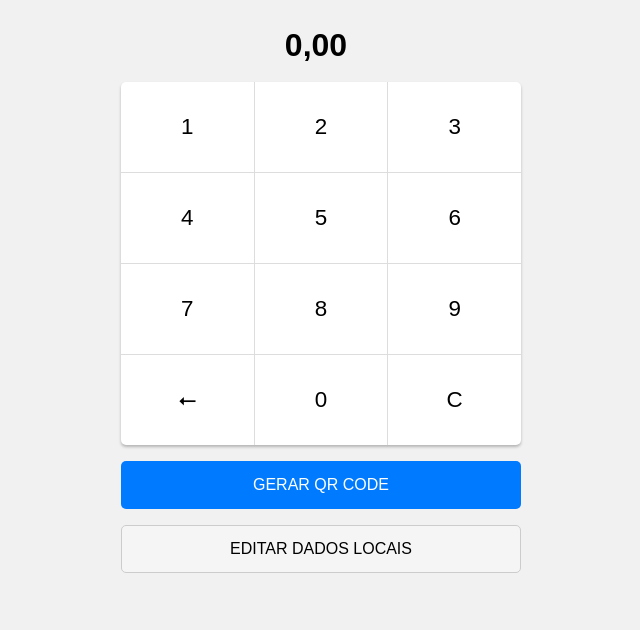
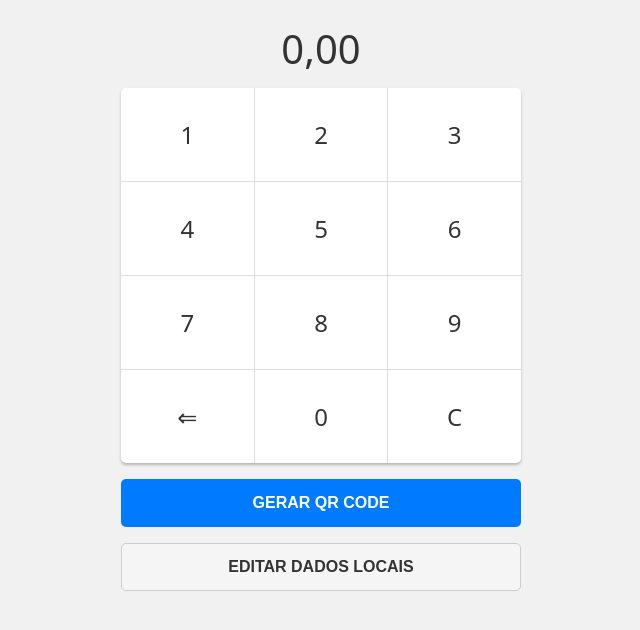
Before and after one commit to cleidimarviana/quickpix, a plain HTML site: page index.html in a window 1280 px wide. Both pictures are taken after a click on the button "SALVAR DADOS". Shown: the whole page, without its empty margins (319-959 px from the left). Drawn offline with Linux system fonts and the light colour scheme.

Commit message:
Add files via upload

```diff
--- a/index.html
+++ b/index.html
@@ -45,9 +45,9 @@
   </div>
 
   <div style="display: none;" id="data">
-    <h2>Geração de QR Code</h2>
-    <p>Salvar dados do recebedor</p>
-    <select id="keyType">
+    <h2>QuickPix - Gerador de QR Code</h2>
+    <p>Preencha abaixo os dados do recebedor:</p>
+    <select style="margin-top: 1rem;" id="keyType">
       <option  value="">Selecione o tipo de chave</option>
       <option value="cpf">CPF</option>
       <option value="cnpj">CNPJ</option>
@@ -86,7 +86,7 @@
 			</div>
 
 			<div class="row">
-				<div style="border-bottom-left-radius: 5px;" class="key border-right" onclick="addToDisplay('⭠')">⭠</div>
+				<div style="border-bottom-left-radius: 5px;" class="key border-right" onclick="addToDisplay('back')">⇐</div>
 				<div class="key border-right" onclick="addToDisplay(0)">0</div>
 				<div style="border-bottom-right-radius: 5px;"  class="key" onclick="addToDisplay('C')">C</div>
 			</div>
@@ -110,7 +110,7 @@
       }
 
       // Handle back arrow press
-      if (value === "⭠") {
+      if (value === "back") {
           let currentValue = display.textContent.replace(',', '').replace(/\./g, '');
           if (currentValue.length > 1) {
               currentValue = currentValue.slice(0, -1);
--- a/style.css
+++ b/style.css
@@ -1,9 +1,10 @@
 body {
-  font-family: Arial, sans-serif;
+  font-family: system-ui;
   display: flex;
   justify-content: center;
   align-items: center;
   background: #f1f1f1;
+  color: #333;
 }
 
 .container {
@@ -38,7 +39,6 @@ select {
 
 option {
   background-color: white;
-  color: black;
 }
 
 option:hover {
@@ -65,6 +65,7 @@ button {
   height: 3rem;
   font-size: 1rem;
   margin-top: 1rem;
+  font-weight: 600;
 }
 
 .btn-primary {
@@ -78,8 +79,8 @@ button {
 
 .btn-light {
   background-color: #f5f5f5;
-  color: black;
   border: 1px solid #ccc;
+  color: #333;
 }
 
 .btn-light:hover {
@@ -88,15 +89,13 @@ button {
 
 #display {
   width: 100%;
-  height: 70px;
+  height: 80px;
   text-align: center;
-  font-size: 2rem;
-  font-weight: 600;
-  margin: 2px;
+  font-size: 2.5rem;
   display: flex;
   align-items: center;
   justify-content: center;
-  padding-right: 10px;
+  font-family: system-ui;
 }
 
 .row {
@@ -107,9 +106,9 @@ button {
 
 .key {
   width: 30%;
-  padding: 32px;
+  padding: 30px;
   text-align: center;
-  font-size: 1.4rem;
+  font-size: 1.5rem;
   cursor: pointer;
 }
 
```
